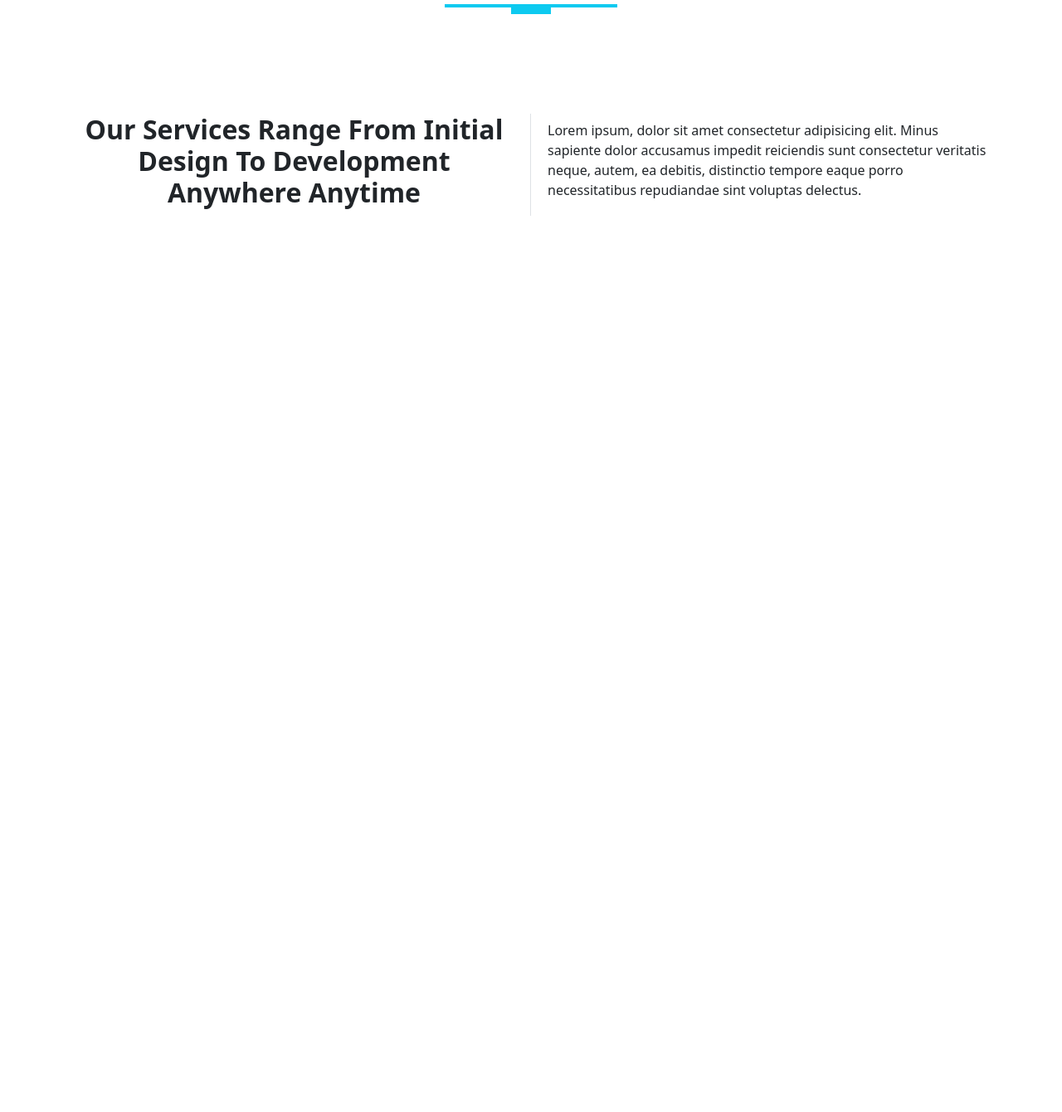
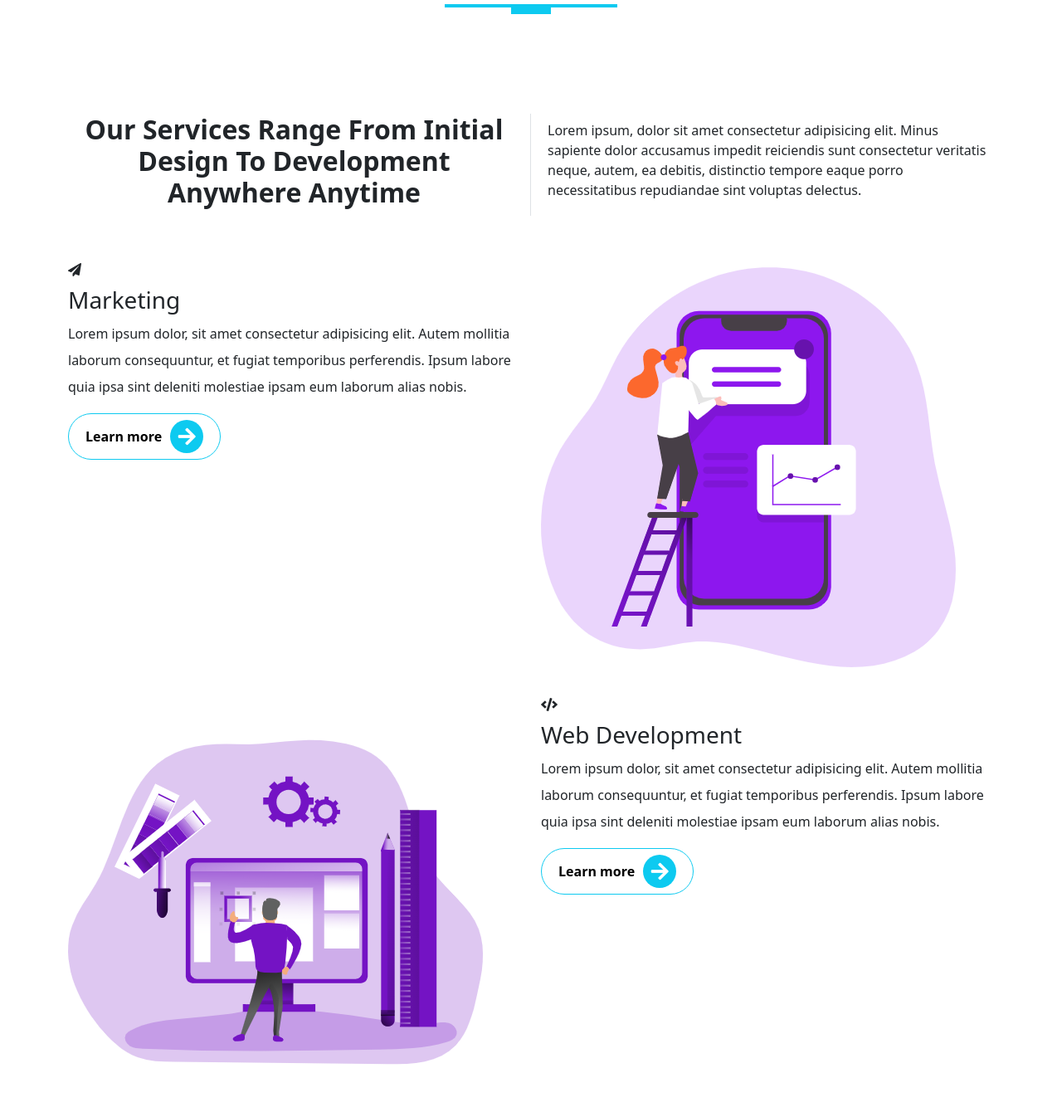
Before and after one commit to KhamHti/Bootstrap-v5, a website: page index.html in a window 1280 px wide. Shown: the part 1318-2658 px from the top of the page at 83% size. Before the commit the page ends 1607 px from the top, so only its background shows below. Drawn offline with nearby package versions, Linux system fonts and the light colour scheme; files whose address does not match are found by name.

Commit message:
services
coding 3 service sections

```diff
--- a/index.html
+++ b/index.html
@@ -215,6 +215,108 @@
           </div>
         </div>
       </div>
+      <!-- start content for services section  -->
+      <div class="container">
+        <!-- start the marketing content  -->
+        <div class="row">
+          <div class="col-lg-6 col-md-6 col-sm-12 col-xs-12 services mt-4">
+            <div class="services__content">
+              <div class="icon fas fa-paper-plane"></div>
+              <h3 class="display-3--title mt-2">Marketing</h3>
+              <p class="lh-lg">
+                Lorem ipsum dolor, sit amet consectetur adipisicing elit. Autem
+                mollitia laborum consequuntur, et fugiat temporibus perferendis.
+                Ipsum labore quia ipsa sint deleniti molestiae ipsam eum laborum
+                alias nobis.
+              </p>
+              <button
+                type="button"
+                class="rounded-pill btn-rounded border-primary"
+              >
+                Learn more
+                <span>
+                  <i class="fas fa-arrow-right"></i>
+                </span>
+              </button>
+            </div>
+          </div>
+          <div class="col-lg-6 col-md-6 col-sm-12 col-xs-12 services mt-4">
+            <div class="services__content">
+              <img
+                src="images/services/service-1.png"
+                alt="marketing illustration"
+                class="img-fluid"
+              />
+            </div>
+          </div>
+        </div>
+        <!-- start the web development content -->
+        <div class="row">
+          <div class="col-lg-6 col-md-6 col-sm-12 col-xs-12 services mt-4">
+            <div class="services__content">
+              <img
+                src="images/services/service-2.png"
+                alt="web development illustration"
+                class="img-fluid"
+              />
+            </div>
+          </div>
+          <div class="col-lg-6 col-md-6 col-sm-12 col-xs-12 services mt-4">
+            <div class="services__content">
+              <div class="icon fas fa-code"></div>
+              <h3 class="display-3--title mt-2">Web Development</h3>
+              <p class="lh-lg">
+                Lorem ipsum dolor, sit amet consectetur adipisicing elit. Autem
+                mollitia laborum consequuntur, et fugiat temporibus perferendis.
+                Ipsum labore quia ipsa sint deleniti molestiae ipsam eum laborum
+                alias nobis.
+              </p>
+              <button
+                type="button"
+                class="rounded-pill btn-rounded border-primary"
+              >
+                Learn more
+                <span>
+                  <i class="fas fa-arrow-right"></i>
+                </span>
+              </button>
+            </div>
+          </div>
+        </div>
+        <!-- start cloud hosting content  -->
+        <div class="row">
+          <div class="col-lg-6 col-md-6 col-sm-12 col-xs-12 services mt-4">
+            <div class="services__content">
+              <div class="icon fas fa-cloud-upload-alt"></div>
+              <h3 class="display-3--title mt-2">cloud hosting</h3>
+              <p class="lh-lg">
+                Lorem ipsum dolor, sit amet consectetur adipisicing elit. Autem
+                mollitia laborum consequuntur, et fugiat temporibus perferendis.
+                Ipsum labore quia ipsa sint deleniti molestiae ipsam eum laborum
+                alias nobis.
+              </p>
+              <button
+                type="button"
+                class="rounded-pill btn-rounded border-primary"
+              >
+                Learn more
+                <span>
+                  <i class="fas fa-arrow-right"></i>
+                </span>
+              </button>
+            </div>
+          </div>
+          <div class="col-lg-6 col-md-6 col-sm-12 col-xs-12 services mt-4">
+            <div class="services__content">
+              <img
+                src="images/services/service-3.png"
+                alt="cloud hosting illustration"
+                class="img-fluid"
+              />
+            </div>
+          </div>
+        </div>
+      </div>
     </section>
 
     <script
```
Also changed, not shown: images/services/service-1.png (added), images/services/service-2.png (added), images/services/service-3.png (added), 2 other files.
